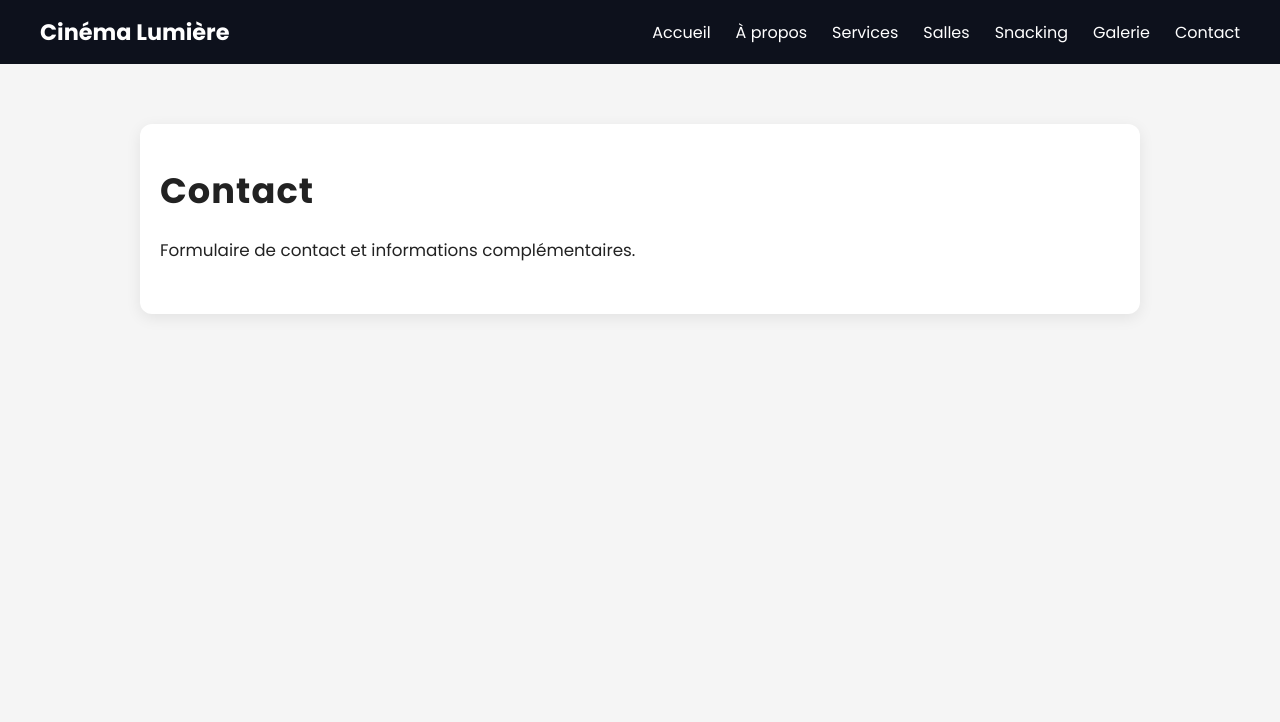
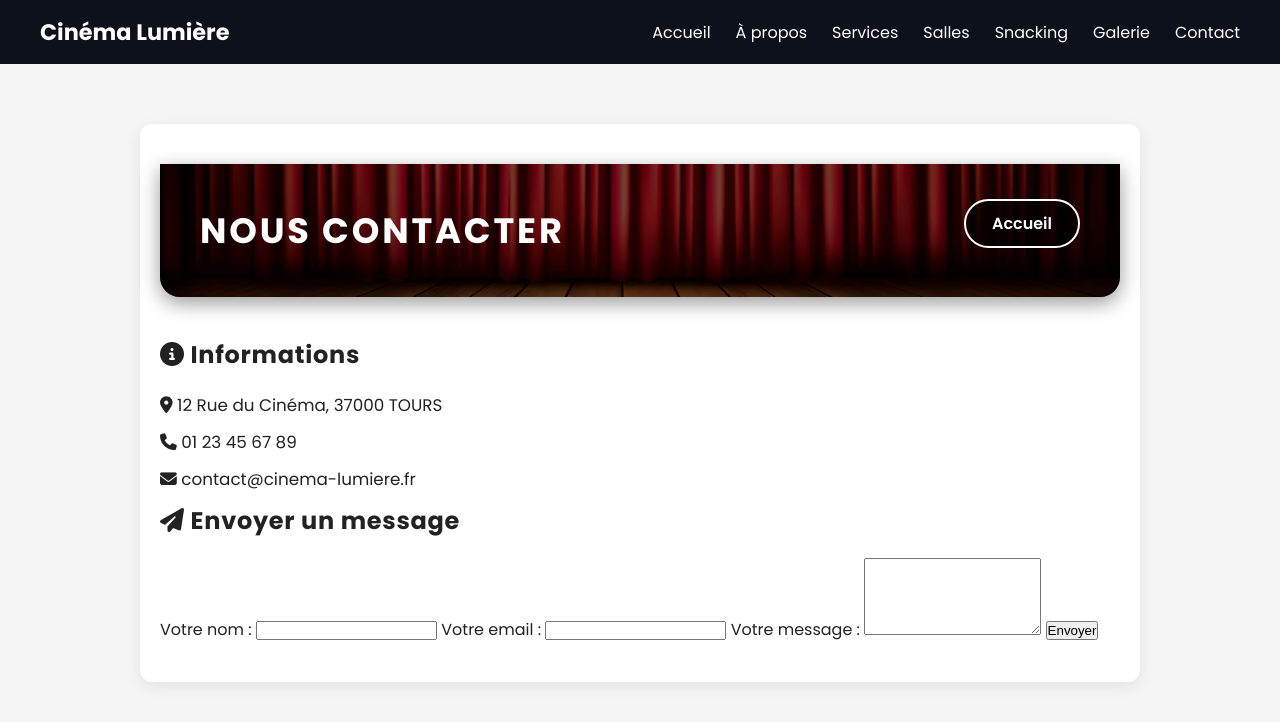
Before and after one commit to Stelina15/cinema, a plain HTML site: page contact.html in a window 1280 px wide. Drawn offline with Linux system fonts and the light colour scheme.

Commit message:
ajout des mails etc dans le page contact et ajout des icones font awesome dans toutes les pages

```diff
--- a/contact.html
+++ b/contact.html
@@ -6,12 +6,13 @@
   <title>Cinéma Lumière – Contact</title>
 
   <link href="https://fonts.googleapis.com/css2?family=Poppins:wght@300;400;600;700&display=swap" rel="stylesheet">
+  <link rel="stylesheet" href="https://cdnjs.cloudflare.com/ajax/libs/font-awesome/6.5.0/css/all.min.css">
   <link rel="stylesheet" href="css/bases.css">
 </head>
 <body>
 
   <header>
-   <nav class="main-nav">
+    <nav class="main-nav">
       <div class="nav-logo">Cinéma Lumière</div>
       <ul>
         <li><a href="index.html">Accueil</a></li>
@@ -25,14 +26,44 @@
     </nav>
   </header>
 
-<main>
-  <section>
-    <h1>Contact</h1>
-    <p>Formulaire de contact et informations complémentaires.</p>
-  </section>
-</main>
+  <main>
+    <section class="contact-section">
+      <header class="section-header">
+        <h1>Nous contacter</h1>
+        <a href="index.html" class="return-btn">Accueil</a>
+      </header>
 
-  <footer></footer>
+      <div class="contact-wrapper">
+
+        <div class="contact-info">
+          <h2><i class="fa-solid fa-circle-info"></i> Informations</h2>
+          <p><i class="fa-solid fa-location-dot"></i> 12 Rue du Cinéma, 37000 TOURS</p>
+          <p><i class="fa-solid fa-phone"></i> 01 23 45 67 89</p>
+          <p><i class="fa-solid fa-envelope"></i> contact@cinema-lumiere.fr</p>
+        </div>
+
+        <form class="contact-form">
+          <h2><i class="fa-solid fa-paper-plane"></i> Envoyer un message</h2>
+
+          <label>Votre nom :</label>
+          <input type="text" required>
+
+          <label>Votre email :</label>
+          <input type="email" required>
+
+          <label>Votre message :</label>
+          <textarea rows="5" required></textarea>
+
+          <button type="submit" class="contact-btn">Envoyer</button>
+        </form>
+
+      </div>
+    </section>
+  </main>
+
+  <footer>
+
+  </footer>
 
 </body>
 </html>
```
Also changed, not shown: about.html (+1 -0 lines), gallery.html (+1 -0 lines), index.html (+1 -0 lines), rooms.html (+1 -0 lines), services.html (+1 -0 lines), snacking.html (+1 -0 lines).
